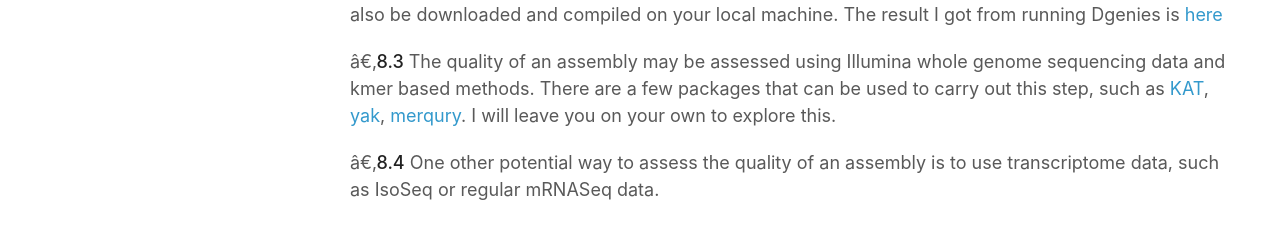
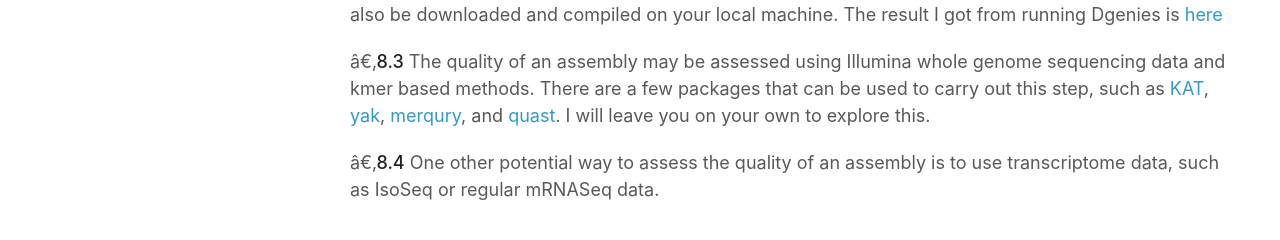
Before and after one commit to ucdavis-bioinformatics-training/2020-Genome_Assembly_Workshop, a Jekyll site: the page built from ONT_Assembly/nanopore.md, in a window 1280 px wide. Shown: the part 6150-6390 px from the top of the page. Built offline with Jekyll 4.4.1, drawn with Linux system fonts in a browser that asks for light colours; our own code applies the rules of GitHub Pages for plain Markdown files.

Commit message:
update ONT

```diff
--- a/ONT_Assembly/nanopore.md
+++ b/ONT_Assembly/nanopore.md
@@ -153,7 +153,7 @@ After polishing using racon, one may carry out another polishing step using [med
 
 &ensp;There is a very nice web service ([Dgenies](http://dgenies.toulouse.inra.fr/)) that can produce a very nice plot. The source code can also be downloaded and compiled on your local machine. The result I got from running Dgenies is [here](medaka.consensus_canu_WeX6x_20200719223219.html)
 
-&ensp;**8\.3** The quality of an assembly may be assessed using Illumina whole genome sequencing data and kmer based methods. There are a few packages that can be used to carry out this step, such as [KAT](https://github.com/TGAC/KAT), [yak](https://github.com/lh3/yak), [merqury](https://github.com/marbl/merqury). I will leave you on your own to explore this.
+&ensp;**8\.3** The quality of an assembly may be assessed using Illumina whole genome sequencing data and kmer based methods. There are a few packages that can be used to carry out this step, such as [KAT](https://github.com/TGAC/KAT), [yak](https://github.com/lh3/yak), [merqury](https://github.com/marbl/merqury), and [quast](http://quast.sourceforge.net/quast). I will leave you on your own to explore this.
 
 
 &ensp;**8\.4** One other potential way to assess the quality of an assembly is to use transcriptome data, such as IsoSeq or regular mRNASeq data.
```
